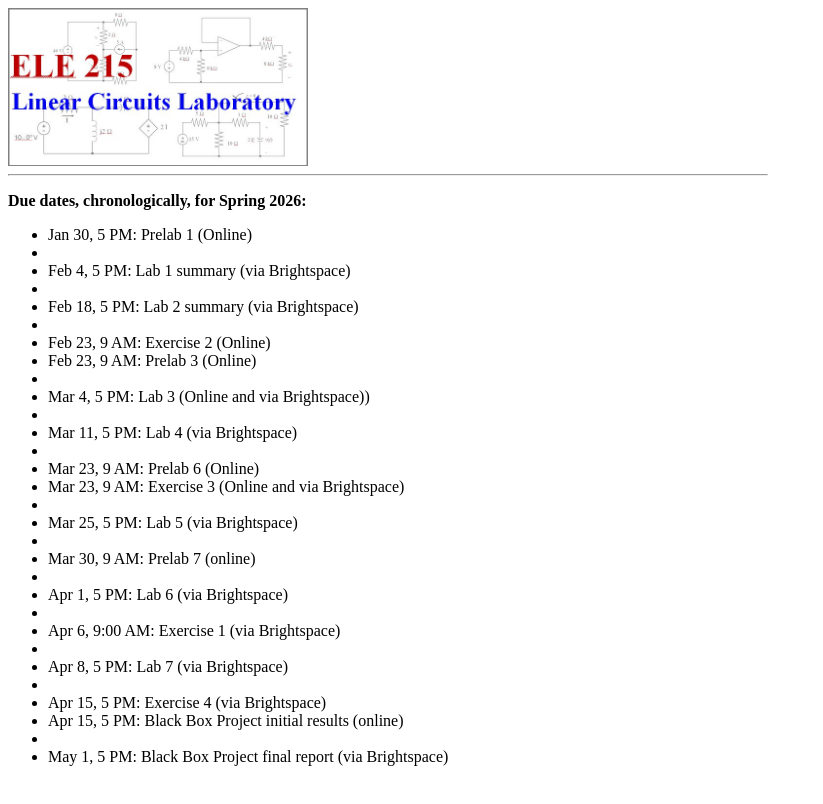
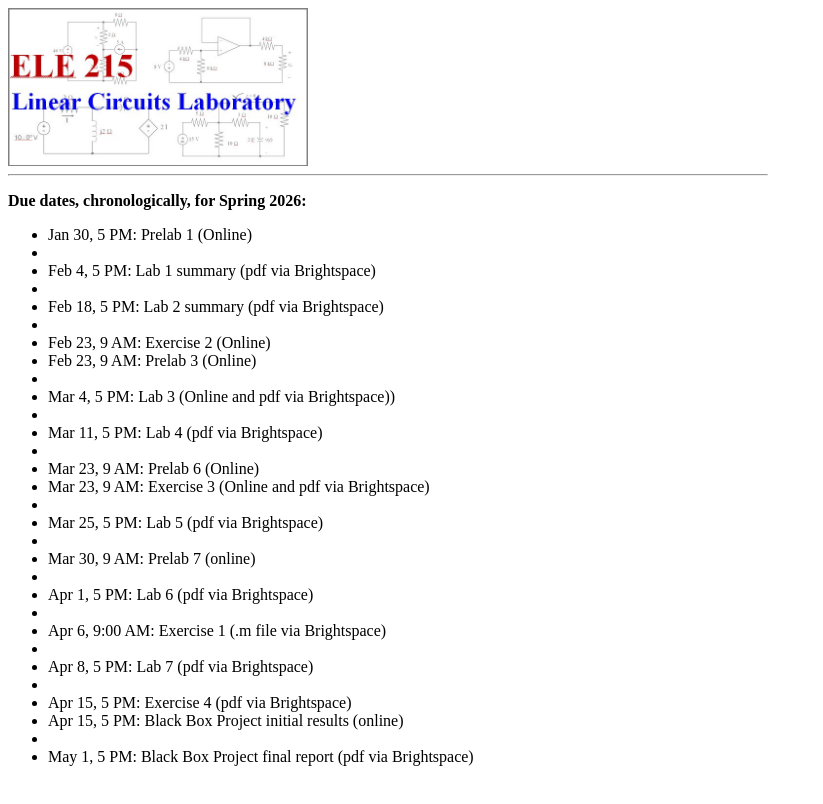
Before and after one commit to pswaszek/ELE215, a plain HTML site: page DueDates2026.html in a window 1280 px wide. Shown: the whole page, without its empty margins (0-823 px from the left). Drawn offline with Linux system fonts and the light colour scheme.

Commit message:
Update DueDates2026.html

```diff
--- a/DueDates2026.html
+++ b/DueDates2026.html
@@ -4,7 +4,7 @@
 <meta http-equiv="Content-Type" content="text/html; charset=windows-1252">
 
 <title>
-ELE 215 - spring 2025
+ELE 215 - spring 2026
 </title>
 
 </head>
@@ -27,34 +27,34 @@ Due dates, chronologically, for Spring 2026:
 
 	<li> Jan 30, 5 PM:  Prelab 1 (Online)
 	<li>
-	<li> Feb 4, 5 PM: Lab 1 summary (via Brightspace)
+	<li> Feb 4, 5 PM: Lab 1 summary (pdf via Brightspace)
 	<li>
-	<li> Feb 18, 5 PM: Lab 2 summary (via Brightspace)
+	<li> Feb 18, 5 PM: Lab 2 summary (pdf via Brightspace)
 	<li>
 	<li> Feb 23, 9 AM: Exercise 2 (Online)
 	<li> Feb 23, 9 AM: Prelab 3 (Online)
 	<li>
-	<li> Mar 4, 5 PM: Lab 3 (Online and via Brightspace))
+	<li> Mar 4, 5 PM: Lab 3 (Online and pdf via Brightspace))
 	<li>
-	<li> Mar 11, 5 PM: Lab 4 (via Brightspace)
+	<li> Mar 11, 5 PM: Lab 4 (pdf via Brightspace)
 	<li>
 	<li> Mar 23, 9 AM: Prelab 6 (Online)
-	<li> Mar 23, 9 AM: Exercise 3 (Online and via Brightspace)
+	<li> Mar 23, 9 AM: Exercise 3 (Online and pdf via Brightspace)
 	<li>
-	<li> Mar 25, 5 PM: Lab 5 (via Brightspace)
+	<li> Mar 25, 5 PM: Lab 5 (pdf via Brightspace)
 	<li>
 	<li> Mar 30, 9 AM: Prelab 7 (online)
 	<li>
-	<li> Apr 1, 5 PM: Lab 6 (via Brightspace)
+	<li> Apr 1, 5 PM: Lab 6 (pdf via Brightspace)
 	<li>
-	<li> Apr 6, 9:00 AM: Exercise 1 (via Brightspace)
+	<li> Apr 6, 9:00 AM: Exercise 1 (.m file via Brightspace)
 	<li>
-	<li> Apr 8, 5 PM: Lab 7 (via Brightspace)
+	<li> Apr 8, 5 PM: Lab 7 (pdf via Brightspace)
 	<li>
-	<li> Apr 15, 5 PM: Exercise 4 (via Brightspace)
+	<li> Apr 15, 5 PM: Exercise 4 (pdf via Brightspace)
 	<li> Apr 15, 5 PM: Black Box Project initial results (online)
 	<li>
-	<li> May 1, 5 PM: Black Box Project final report (via Brightspace)
+	<li> May 1, 5 PM: Black Box Project final report (pdf via Brightspace)
 
 
 
```
